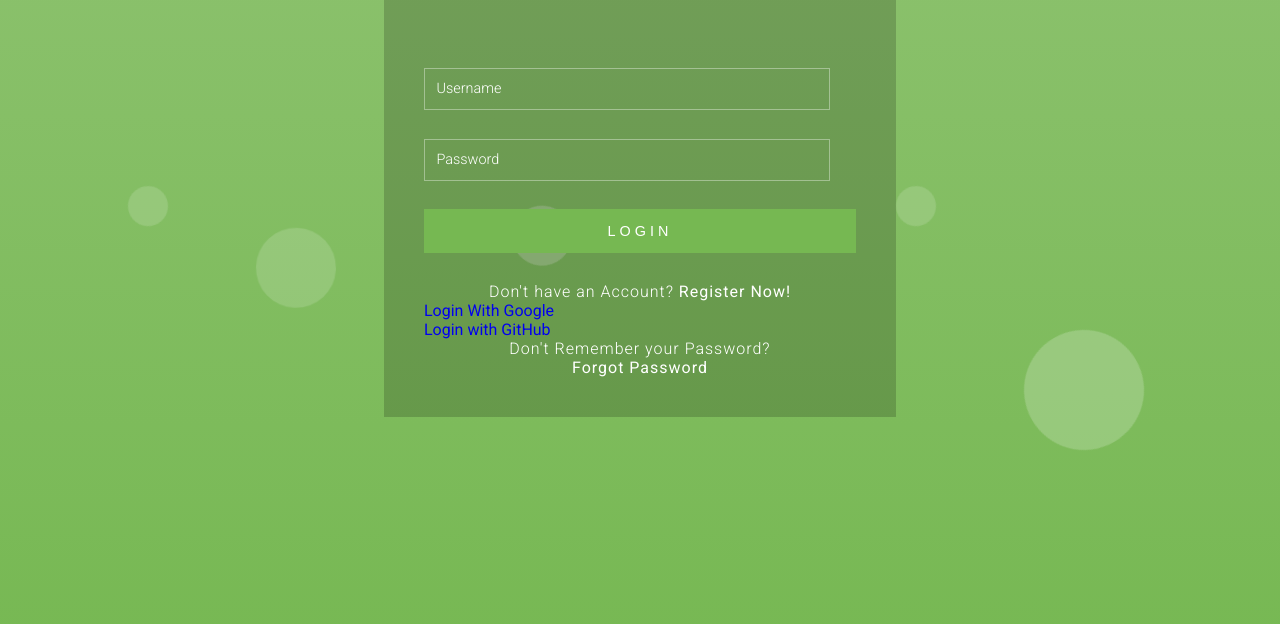
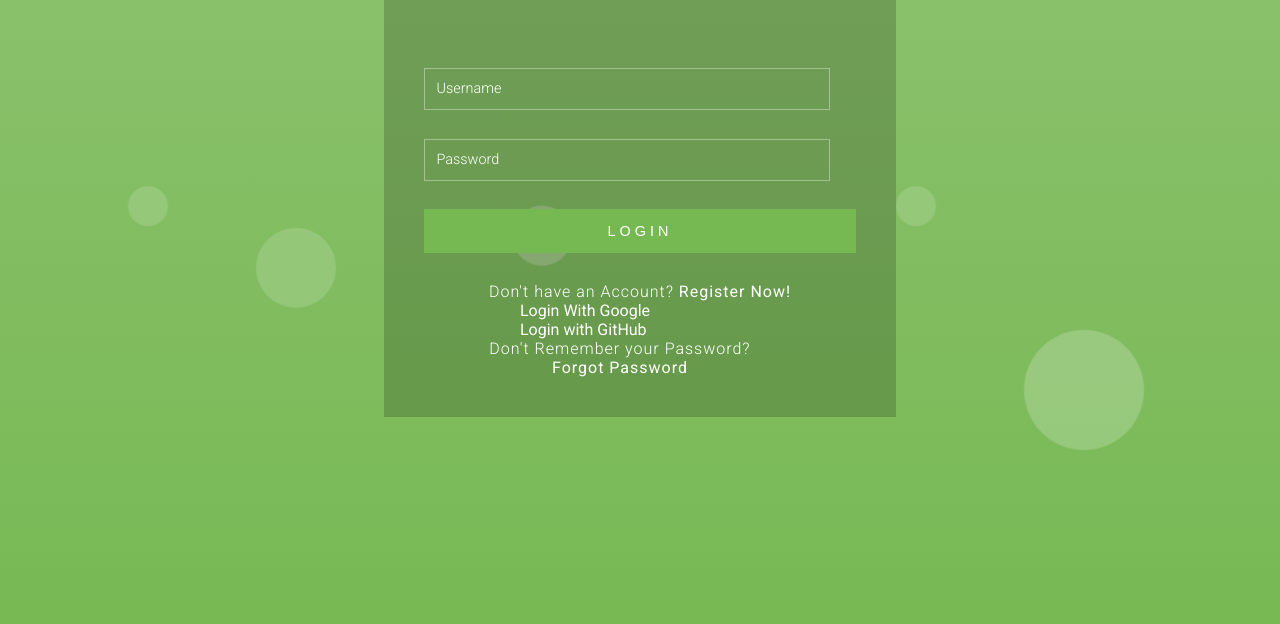
Before and after one commit to shubhamsinha1010/socmediaintegration, a Django app: page / in a window 1280 px wide. Shown: the part 130-754 px from the top of the page. Run offline with Django 3.2, Linux system fonts and the light colour scheme; some libraries are stand-ins or nearby versions.

Commit message:
first commit

```diff
--- a/User/static/User/main.css
+++ b/User/static/User/main.css
@@ -1,10 +1,3 @@
-/*--
-Author: Colorlib
-Author URL: https://colorlib.com
-License: Creative Commons Attribution 3.0 Unported
-License URL: http://creativecommons.org/licenses/by/3.0/
---*/
-/*-- reset --*/
 html, body, div, span, applet, object, iframe, h1, h2, h3, h4, h5, h6, p, blockquote, pre, a, abbr, acronym, address, big, cite, code, del, dfn, em, img, ins, kbd, q, s, samp, small, strike, strong, sub, sup, tt, var, b, u, i, dl, dt, dd, ol, nav ul, nav li, fieldset, form, label, legend, table, caption, tbody, tfoot, thead, tr, th, td, article, aside, canvas, details, embed, figure, figcaption, footer, header, hgroup, menu, nav, output, ruby, section, summary, time, mark, audio, video {
   margin: 0;
   padding: 0;
@@ -235,14 +228,37 @@ input[type="submit"]:hover {
   text-align: center;
   letter-spacing: 1px;
   font-weight: 300;
+
 }
 
+.pdes{
+  font-size: 1em;
+  color: #fff;
+  text-align: center;
+  letter-spacing: 1px;
+  font-weight: 300;
+  padding-right: 2.5rem;
+}
 .agileits-top p a {
   color: #fff;
   -webkit-transition: .5s all;
   -moz-transition: .5s all;
   transition: .5s all;
   font-weight: 400;
+}
+
+
+.socdes{
+  color: #fff;
+  -webkit-transition: .5s all;
+  -moz-transition: .5s all;
+  transition: .5s all;
+  font-weight: 400;
+  padding-left: 6rem;
+}
+
+.socdes:hover {
+  color: #76b852;
 }
 
 .agileits-top p a:hover {
--- a/User/templates/User/login.html
+++ b/User/templates/User/login.html
@@ -19,14 +19,14 @@
 					<input type="submit" value="LOGIN">
 				</form>
 				<p>Don't have an Account? <a href="{% url 'user-register' %}"> Register Now!</a></p>
-				 <a href="{% provider_login_url 'google' %}">Login With Google</a>
+				 <a href="{% provider_login_url 'google' %}" class="socdes">Login With Google</a>
 				<br>
-				    <a href="{% provider_login_url 'github' %}" class="btn btn-secondary">
+				    <a href="{% provider_login_url 'github' %}" class="btn btn-secondary socdes">
       				<i class="fa fa-github fa-fw"></i>
       				<span>Login with GitHub</span>
     				</a>
 
-				<p>Don't Remember your Password?<br><a href="{% url 'password_reset' %}"> Forgot Password</a></p>
+				<p class="pdes">Don't Remember your Password?<br><a href="{% url 'password_reset' %}"> Forgot Password</a></p>
 			</div>
 		</div>
 
```
